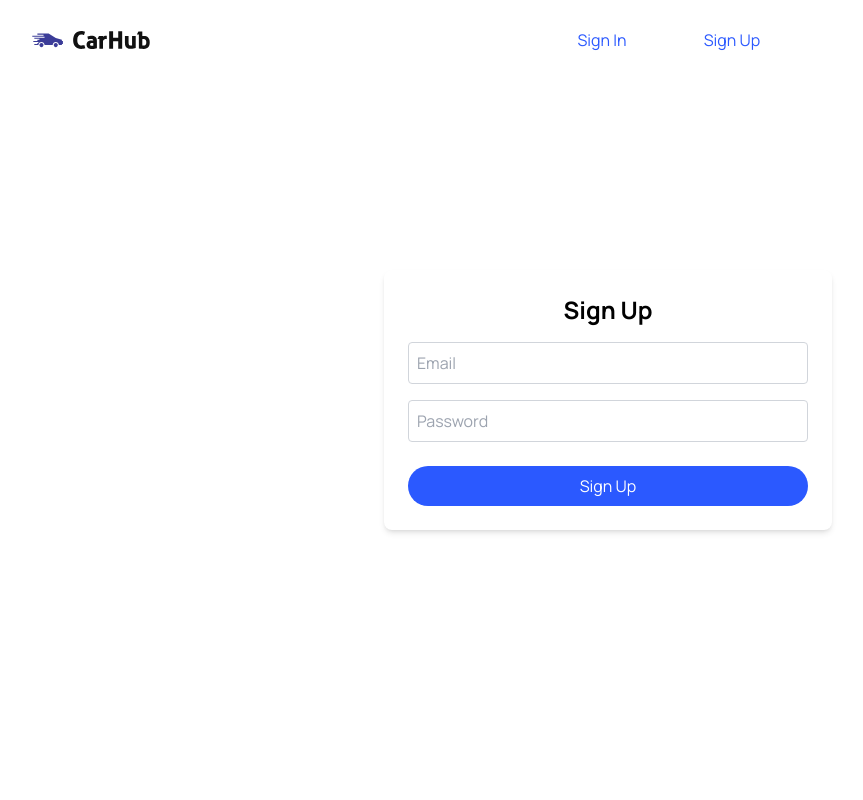
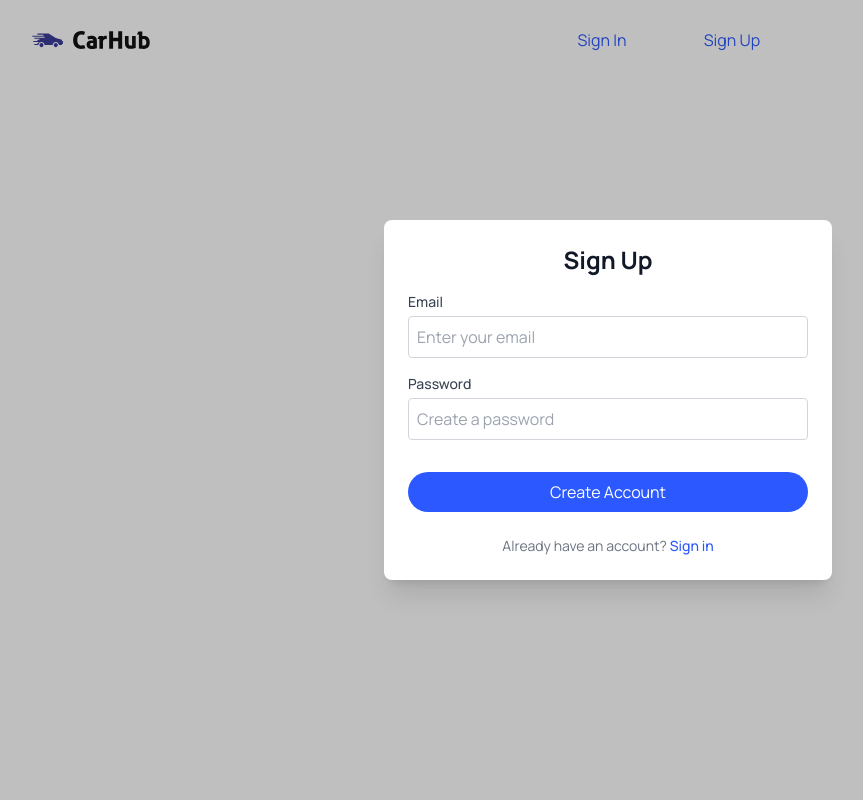
Before and after one commit to kimbaoksqp123/car_showcase, a Next.js app: page /signup in a window 1280 px wide. Shown: the top 800 px of the page, without its empty margins (32-895 px from the left). Built offline with nearby package versions, Linux system fonts and the light colour scheme.

Commit message:
fix layout sign up with headless ui

```diff
--- /dev/null
+++ b/app/signin/page.tsx
@@ -0,0 +1,55 @@
+'use client';
+import { SubmitHandler, useForm } from 'react-hook-form';
+
+type Inputs = {
+  email: string;
+  password: string;
+};
+
+const SignIn = () => {
+  const { register, handleSubmit, formState: { errors } } = useForm<Inputs>();
+
+  const onSubmit: SubmitHandler<Inputs> = data => {
+    console.log("Form data:", data);
+    alert(`Email: ${data.email}\nPassword: ${data.password}`);
+    // Xử lý logic đăng ký ở đây
+  };
+
+  return (
+    <div className="flex items-center justify-center min-h-screen p-4">
+      <div className="sign-up-container w-full max-w-md p-6 bg-white rounded-lg shadow-md">
+        <h2 className="text-2xl font-bold mb-4 text-center">Sign In</h2>
+        <form onSubmit={handleSubmit(onSubmit)} className="flex flex-col gap-4">
+          <div>
+            <input
+              type="email"
+              placeholder="Email"
+              {...register('email', { required: 'Email is required' })}
+              className="w-full border border-gray-300 p-2 rounded"
+            />
+            {errors.email && <span className="text-red-500">{errors.email.message}</span>}
+          </div>
+
+          <div>
+            <input
+              type="password"
+              placeholder="Password"
+              {...register('password', { required: 'Password is required' })}
+              className="w-full border border-gray-300 p-2 rounded"
+            />
+            {errors.password && <span className="text-red-500">{errors.password.message}</span>}
+          </div>
+
+          <button
+            type="submit"
+            className="bg-primary-blue text-white rounded-full py-2 px-4 mt-2 hover:bg-blue-600 transition-colors"
+          >
+            Sign Up
+          </button>
+        </form>
+      </div>
+    </div>
+  );
+};
+
+export default SignIn;
--- a/app/signup/page.tsx
+++ b/app/signup/page.tsx
@@ -1,5 +1,8 @@
 'use client';
 import { SubmitHandler, useForm } from 'react-hook-form';
+import { Dialog, Transition, TransitionChild, DialogPanel, DialogTitle, Field, Label, Input } from '@headlessui/react';
+import { Fragment, useState } from 'react';
+import Link from 'next/link';
 
 type Inputs = {
   email: string;
@@ -8,6 +11,7 @@ type Inputs = {
 
 const SignUp = () => {
   const { register, handleSubmit, formState: { errors } } = useForm<Inputs>();
+  const [isOpen, setIsOpen] = useState(true);
 
   const onSubmit: SubmitHandler<Inputs> = data => {
     console.log("Form data:", data);
@@ -17,37 +21,89 @@ const SignUp = () => {
 
   return (
     <div className="flex items-center justify-center min-h-screen p-4">
-      <div className="sign-up-container w-full max-w-md p-6 bg-white rounded-lg shadow-md">
-        <h2 className="text-2xl font-bold mb-4 text-center">Sign Up</h2>
+      <Transition appear show={isOpen} as={Fragment}>
+        <Dialog as="div" className="relative z-10" onClose={() => {}}>
+          <TransitionChild
+            as={Fragment}
+            enter="ease-out duration-300"
+            enterFrom="opacity-0"
+            enterTo="opacity-100"
+            leave="ease-in duration-200"
+            leaveFrom="opacity-100"
+            leaveTo="opacity-0"
+          >
+            <div className="fixed inset-0 bg-black/25" />
+          </TransitionChild>
+
+          <div className="fixed inset-0 overflow-y-auto">
+            <div className="flex min-h-full items-center justify-center p-4 text-center">
+              <TransitionChild
+                as={Fragment}
+                enter="ease-out duration-300"
+                enterFrom="opacity-0 scale-95"
+                enterTo="opacity-100 scale-100"
+                leave="ease-in duration-200"
+                leaveFrom="opacity-100 scale-100"
+                leaveTo="opacity-0 scale-95"
+              >
+                <DialogPanel className="w-full max-w-md transform overflow-hidden rounded-lg bg-white p-6 text-left align-middle shadow-xl transition-all">
+                  <DialogTitle
+                    as="h3"
+                    className="text-2xl font-bold mb-4 text-center text-gray-900"
+                  >
+                    Sign Up
+                  </DialogTitle>
+
                   <form onSubmit={handleSubmit(onSubmit)} className="flex flex-col gap-4">
-          <div>
-            <input
+                    <Field className="space-y-1">
+                      <Label className="block text-sm font-medium text-gray-700">
+                        Email
+                      </Label>
+                      <Input
                         type="email"
-              placeholder="Email"
+                        placeholder="Enter your email"
                         {...register('email', { required: 'Email is required' })}
-              className="w-full border border-gray-300 p-2 rounded"
+                        className="w-full border border-gray-300 p-2 rounded focus:outline-none data-[focus]:ring-2 data-[focus]:ring-primary-blue"
                       />
-            {errors.email && <span className="text-red-500">{errors.email.message}</span>}
-          </div>
+                      {errors.email && <span className="text-red-500 text-sm">{errors.email.message}</span>}
+                    </Field>
 
-          <div>
-            <input
+                    <Field className="space-y-1">
+                      <Label className="block text-sm font-medium text-gray-700">
+                        Password
+                      </Label>
+                      <Input
                         type="password"
-              placeholder="Password"
-              {...register('password', { required: 'Password is required' })}
-              className="w-full border border-gray-300 p-2 rounded"
+                        placeholder="Create a password"
+                        {...register('password', {
+                          required: 'Password is required',
+                          minLength: { value: 6, message: 'Password must be at least 6 characters' }
+                        })}
+                        className="w-full border border-gray-300 p-2 rounded focus:outline-none data-[focus]:ring-2 data-[focus]:ring-primary-blue"
                       />
-            {errors.password && <span className="text-red-500">{errors.password.message}</span>}
-          </div>
+                      {errors.password && <span className="text-red-500 text-sm">{errors.password.message}</span>}
+                    </Field>
 
                     <button
                       type="submit"
-            className="bg-primary-blue text-white rounded-full py-2 px-4 mt-2 hover:bg-blue-600 transition-colors"
+                      className="bg-primary-blue text-white rounded-full py-2 px-4 mt-4 hover:bg-blue-600 transition-colors focus:outline-none focus:ring-2 focus:ring-offset-2 focus:ring-primary-blue"
                     >
-            Sign Up
+                      Create Account
                     </button>
+
+                    <div className="mt-2 text-center text-sm text-gray-500">
+                      Already have an account?{' '}
+                      <Link href="/signin" className="font-medium text-primary-blue hover:underline">
+                        Sign in
+                      </Link>
+                    </div>
                   </form>
+                </DialogPanel>
+              </TransitionChild>
             </div>
+          </div>
+        </Dialog>
+      </Transition>
     </div>
   );
 };
--- a/components/Navbar.tsx
+++ b/components/Navbar.tsx
@@ -18,7 +18,7 @@ const Navbar = () => {
             title="Sign In"
             btnType="button"
             containerStyles="text-primary-blue rounded-full bg-white min-w-[130px]"
-            handleClick={() => console.log('Sign In')}
+            handleClick={() => router.push('/signin')}
           />
 
           <CustomButton
```
Lines whose indentation alone changed are shown as unchanged.
